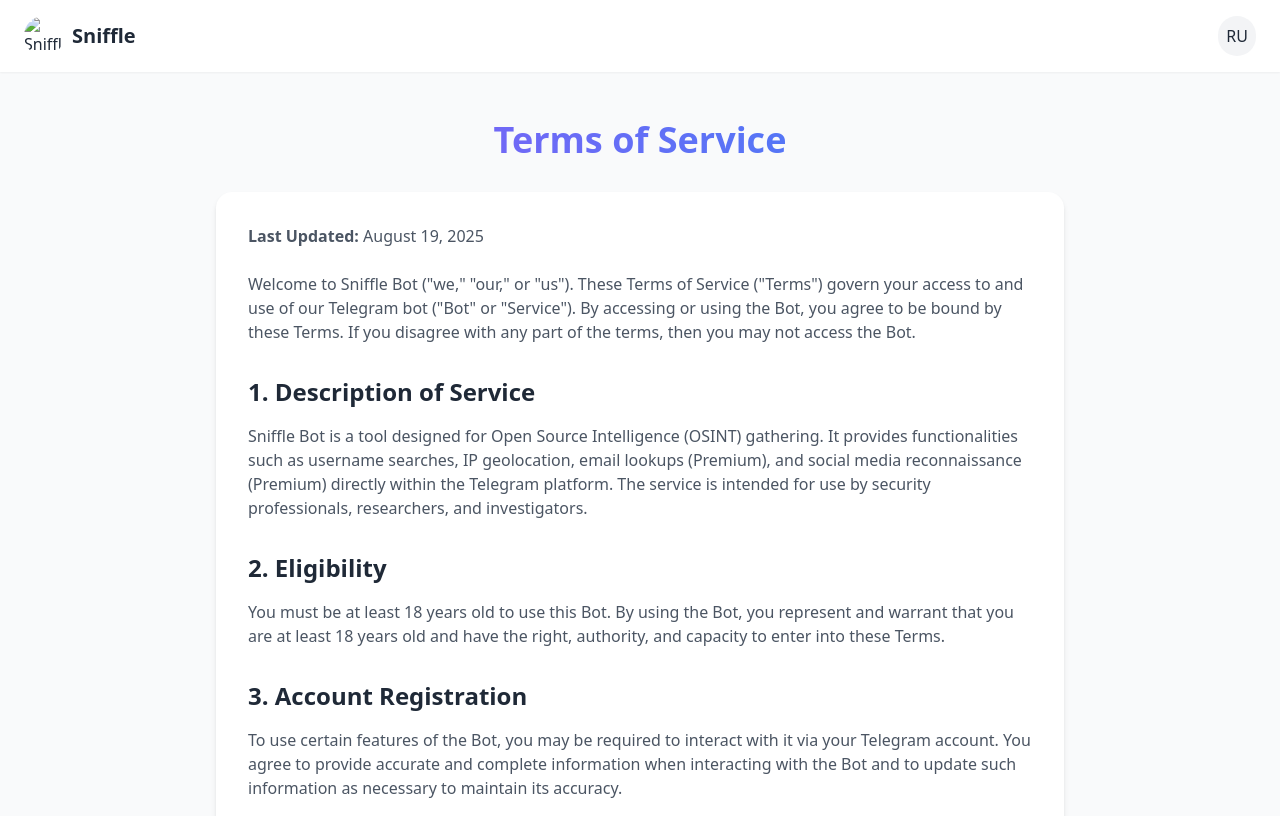
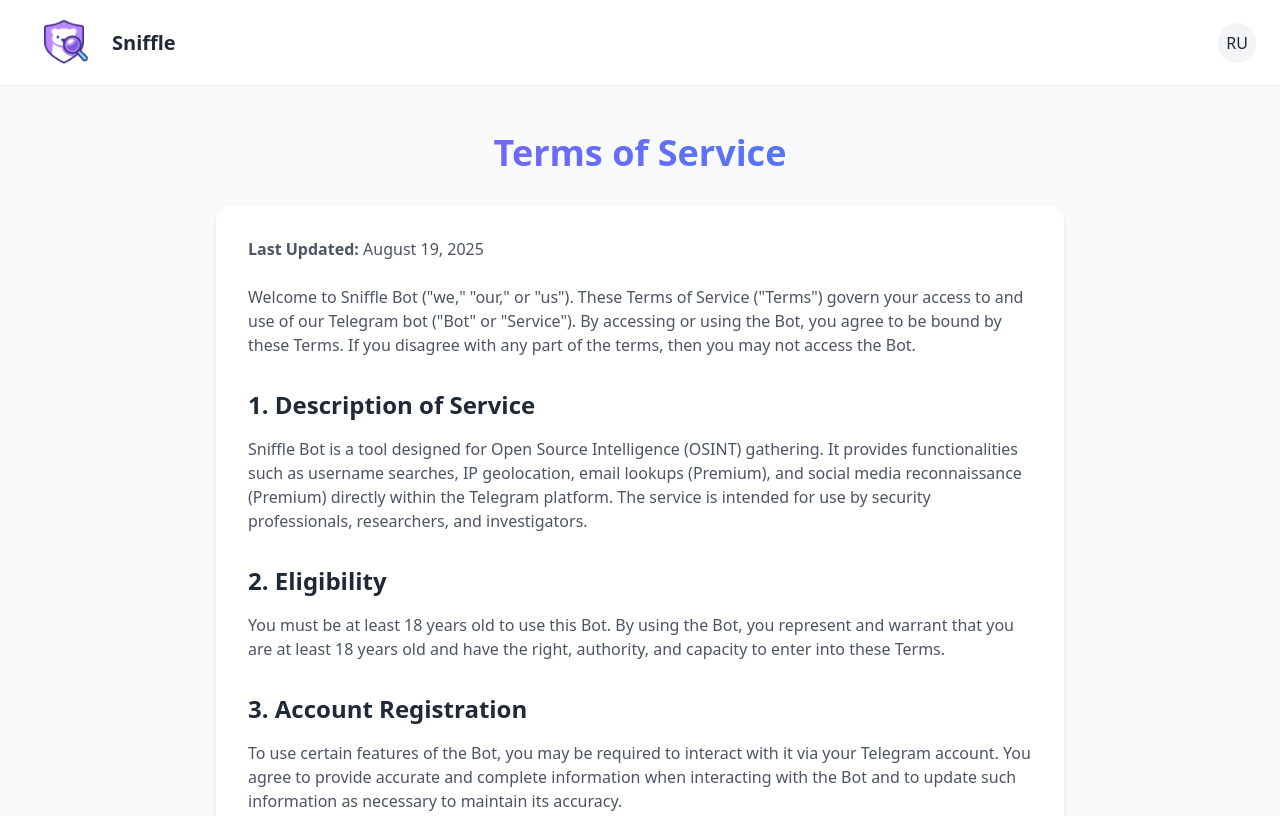
Before and after one commit to sniffle-bot/sniffle-bot.github.io, a plain HTML site: page terms.html in a window 1280 px wide. Shown: the top 816 px of the page. Drawn offline with nearby package versions, Linux system fonts and the light colour scheme.

Commit message:
terms fix

```diff
--- a/terms.html
+++ b/terms.html
@@ -39,7 +39,7 @@
         <div class="flex items-center space-x-2">
             <a href="index.html" class="flex items-center space-x-2 hover:opacity-80 transition-opacity duration-200 ease-in-out">
                 <!-- logo -->
-                <img src="static/images/sniffle-logo.png" alt="Sniffle Bot Logo" class="w-10 h-10 rounded-full object-contain">
+                <img src="static/images/logo-png.png" alt="Sniffle Bot Logo" class="w-20 h-15 rounded-full object-contain">
                 <h1 class="text-xl font-bold">Sniffle</h1>
             </a>
         </div>
@@ -163,7 +163,7 @@
             <div class="flex flex-col md:flex-row justify-between items-center">
                 <div class="flex items-center space-x-2 mb-6 md:mb-0">
                     <!-- logo -->
-                    <img src="static/images/sniffle-logo.png" alt="Sniffle Bot Logo" class="w-10 h-10 rounded-full object-contain">
+                    <img src="static/images/logo-png.png" alt="Sniffle Bot Logo" class="w-20 h-15 rounded-full object-contain">
                     <h2 class="text-xl font-bold">Sniffle</h2>
                 </div>
                 <div class="flex space-x-6">
```
